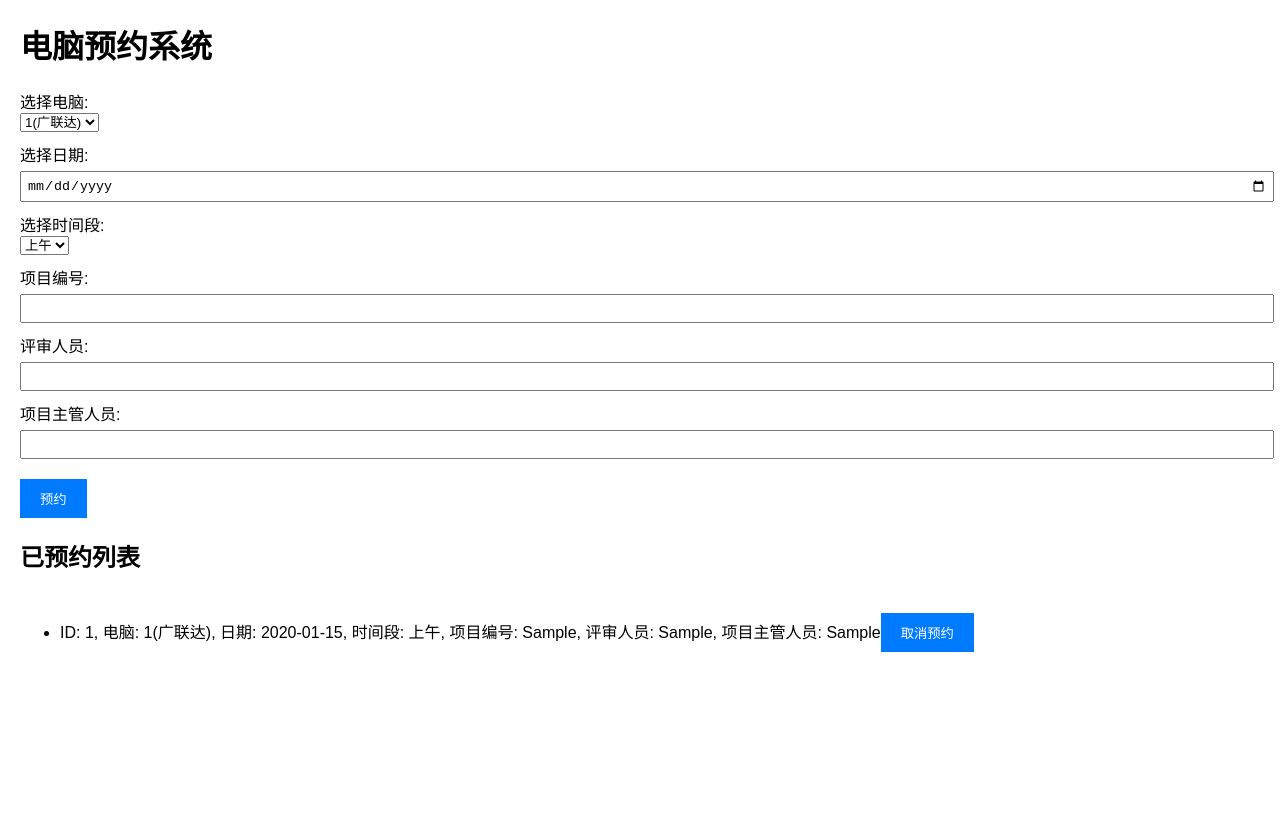
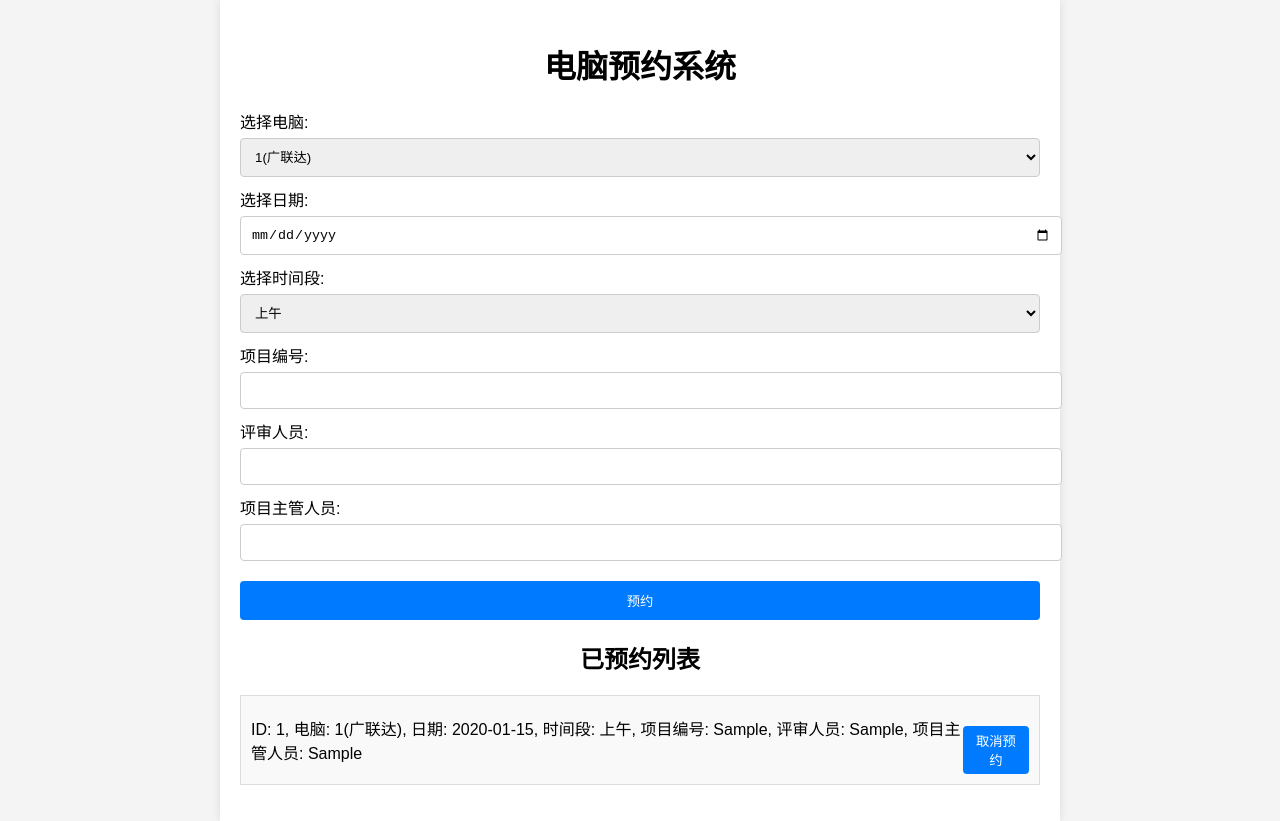
Before and after one commit to zzh1231234/computer-reservation-system, a plain HTML site: page index.html in a window 1280 px wide. Both pictures are taken after typing "2020-01-15", "Sample", "Sample", "Sample" into the empty fields and a click on the button "预约". Before the commit the page ends 800 px from the top, so only its background shows below. Drawn offline with Linux system fonts and the light colour scheme.

Commit message:
Update styles.css

```diff
--- a/styles.css
+++ b/styles.css
@@ -1,6 +1,20 @@
 body {
     font-family: Arial, sans-serif;
-    margin: 20px;
+    background-color: #f4f4f4;
+    margin: 0;
+    padding: 0;
+}
+
+.container {
+    max-width: 800px;
+    margin: 0 auto;
+    padding: 20px;
+    background-color: #fff;
+    box-shadow: 0 0 10px rgba(0, 0, 0, 0.1);
+}
+
+h1, h2 {
+    text-align: center;
 }
 
 form {
@@ -12,21 +26,46 @@ label {
     margin-top: 10px;
 }
 
-input {
+input, select {
     width: 100%;
-    padding: 5px;
+    padding: 10px;
     margin-top: 5px;
+    border: 1px solid #ccc;
+    border-radius: 4px;
 }
 
 button {
+    display: block;
+    width: 100%;
+    padding: 10px;
     margin-top: 20px;
-    padding: 10px 20px;
-    background-color: #007BFF;
-    color: white;
+    background-color: #007bff;
+    color: #fff;
     border: none;
+    border-radius: 4px;
     cursor: pointer;
 }
 
 button:hover {
     background-color: #0056b3;
 }
+
+ul {
+    list-style-type: none;
+    padding: 0;
+}
+
+li {
+    background-color: #f9f9f9;
+    padding: 10px;
+    margin-bottom: 5px;
+    border: 1px solid #ddd;
+    display: flex;
+    justify-content: space-between;
+    align-items: center;
+}
+
+li button {
+    width: auto;
+    padding: 5px 10px;
+}
```
